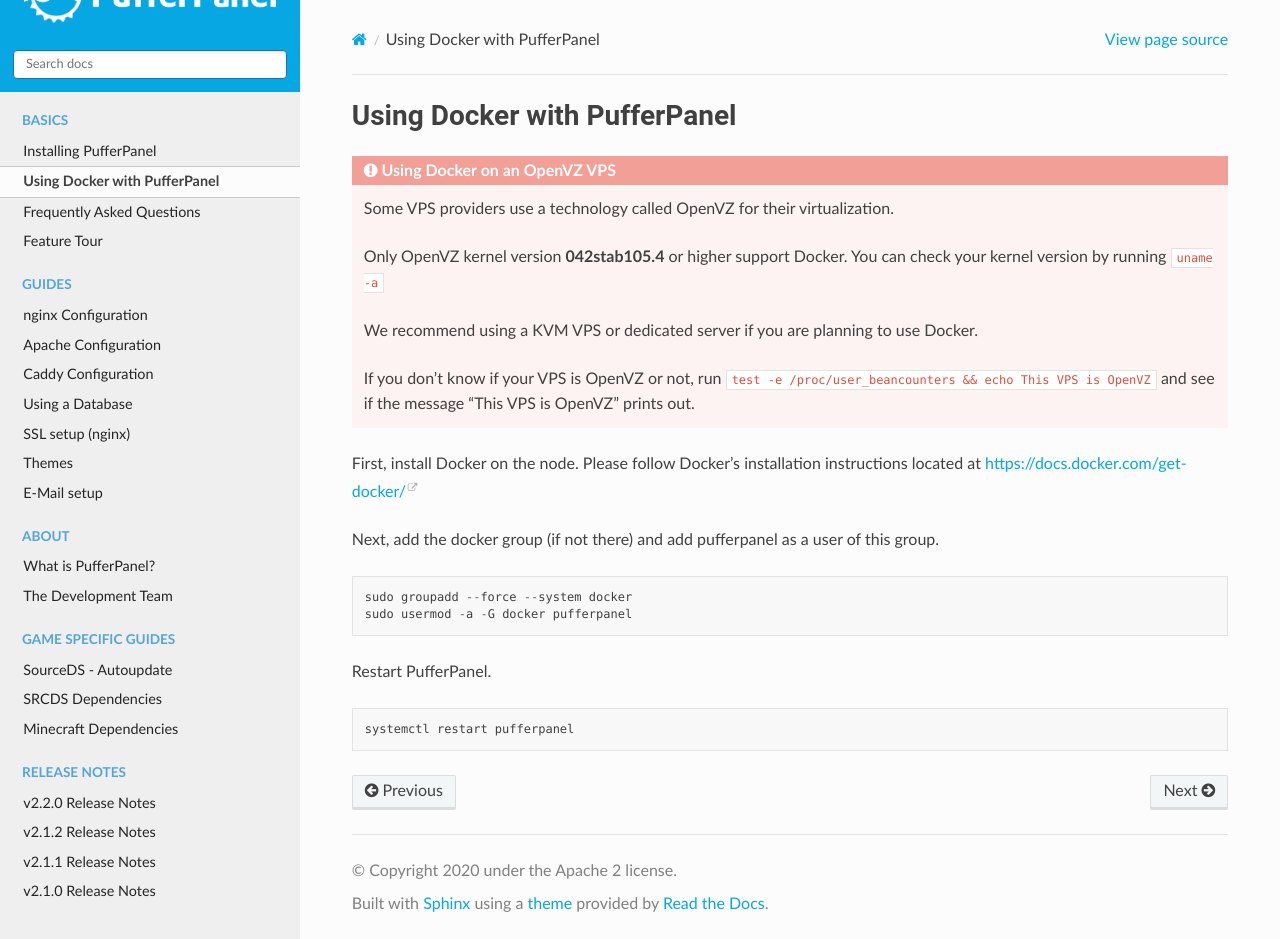
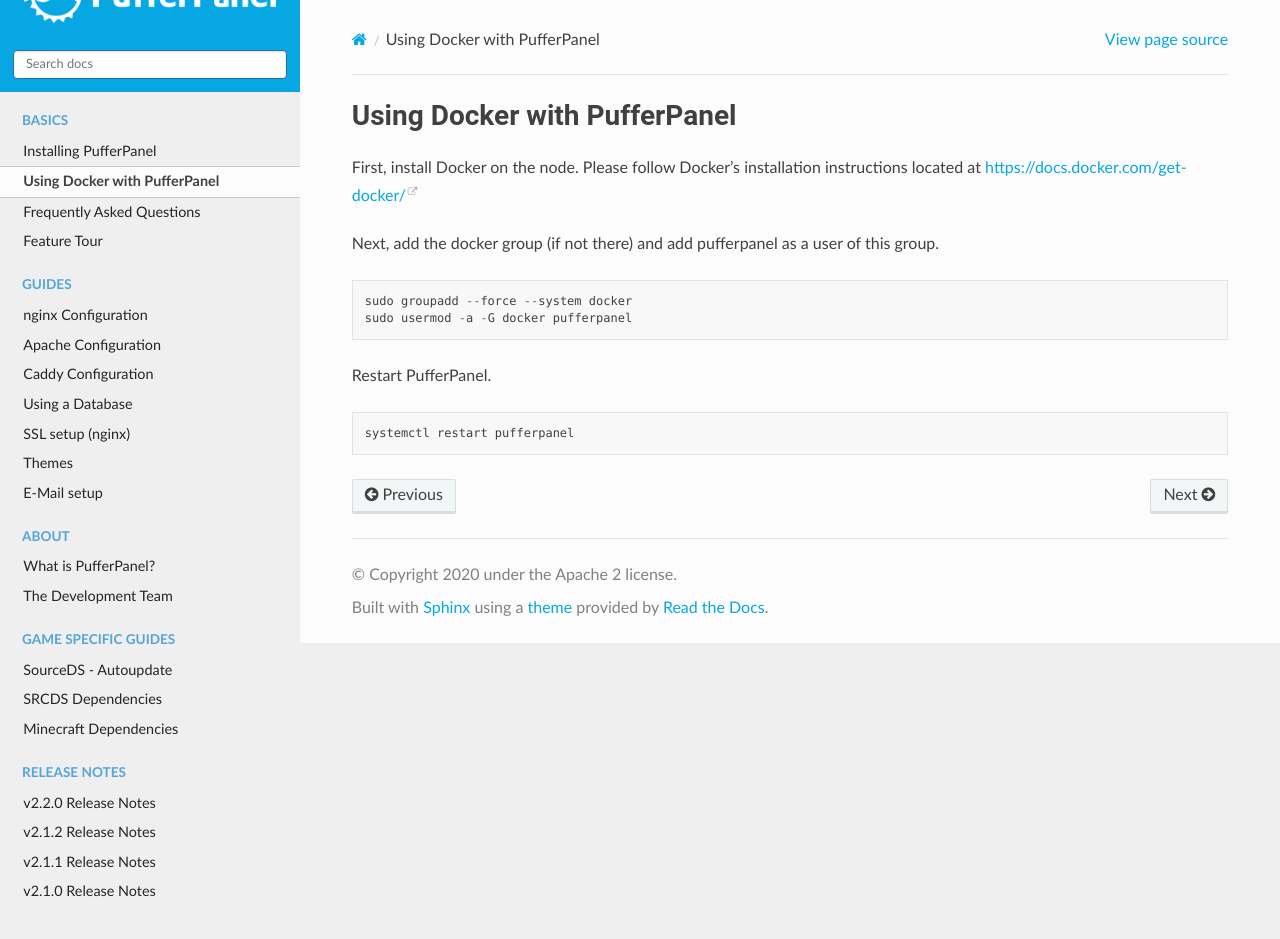
Before and after one commit to pufferpanel/documentation, a Sphinx documentation site: the page built from source/docker.rst, in a window 1280 px wide and 939 px high. Built offline with Sphinx 7.4.7 and the Read the Docs theme 2.0.0, drawn with Linux system fonts in a browser that asks for light colours.

Commit message:
Remove openvz notes

```diff
--- a/source/docker.rst
+++ b/source/docker.rst
@@ -1,18 +1,5 @@
 Using Docker with PufferPanel
 =============================
-
-
-.. admonition:: Using Docker on an OpenVZ VPS
-   :class: danger
-
-   Some VPS providers use a technology called OpenVZ for their virtualization.
-
-   Only OpenVZ kernel version **042stab105.4** or higher support Docker. You can check your kernel version by running ``uname -a``
-
-   We recommend using a KVM VPS or dedicated server if you are planning to use Docker.
-
-   If you don't know if your VPS is OpenVZ or not, run ``test -e /proc/user_beancounters && echo This VPS is OpenVZ`` and see if the message "This VPS is OpenVZ" prints out.
-
 
 First, install Docker on the node. Please follow Docker's installation instructions located at https://docs.docker.com/get-docker/
 
```
